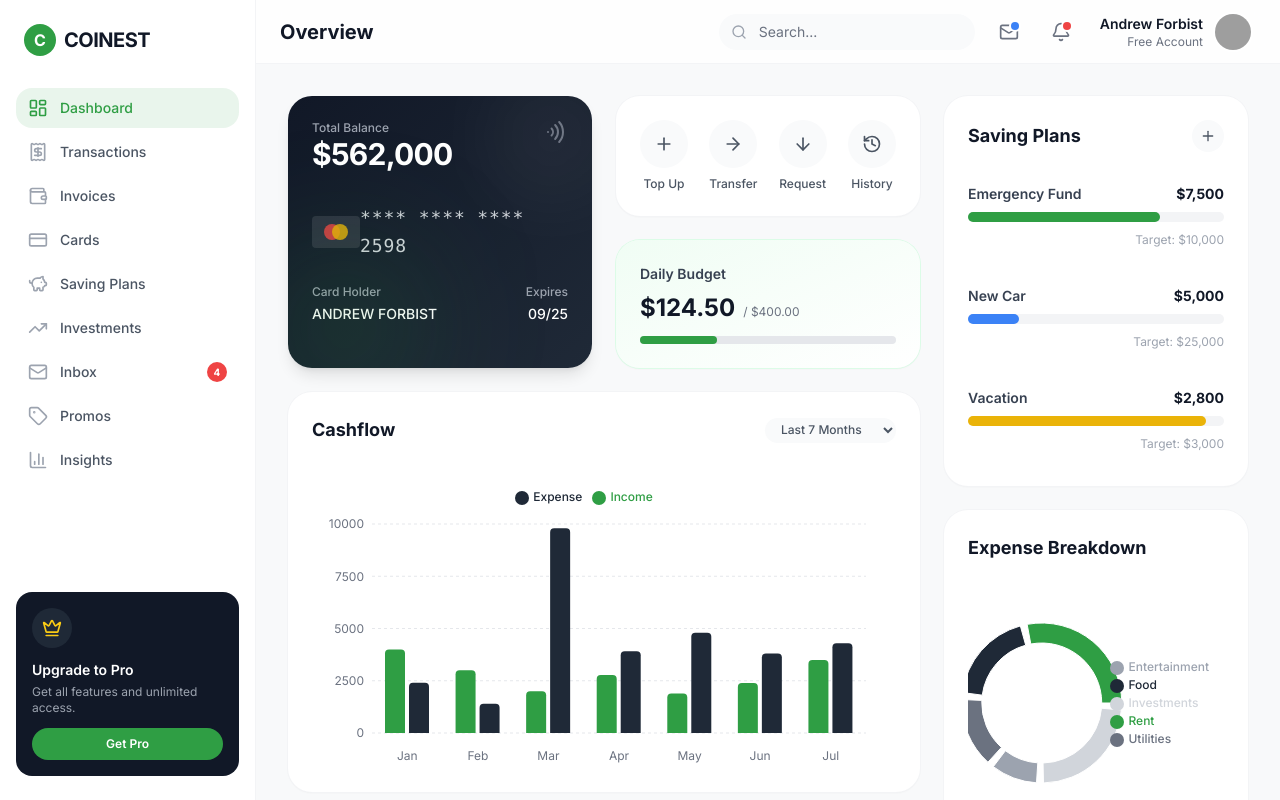
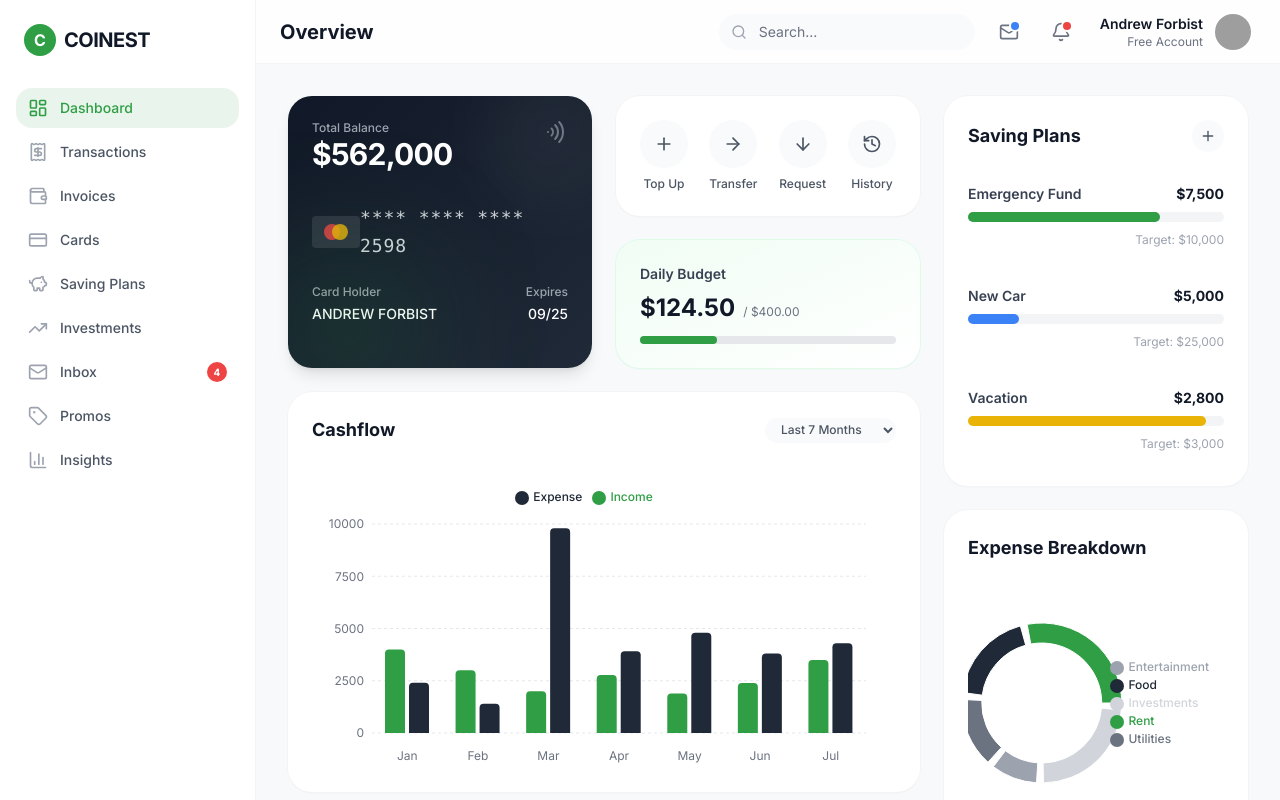
Before and after one commit to devanshpratapsingh888-code/Finance-App, a React (Vite) app: page / in a window 1280 px wide. Shown: the top 800 px of the page. Built offline with nearby package versions, Linux system fonts and the light colour scheme; grey boxes are pictures that could not be loaded.

Commit message:
Remove Upgrade to Pro card from Sidebar

```diff
--- a/src/layout/Sidebar.jsx
+++ b/src/layout/Sidebar.jsx
@@ -1,7 +1,7 @@
-import React from 'react';
+import React from 'react'; // Sidebar component
 import { navItems } from '../data/mockData';
 import { cn } from '../lib/utils';
-import { Crown } from 'lucide-react';
+
 
 const Sidebar = ({ activePath = "/" }) => {
     return (
@@ -37,16 +37,7 @@ const Sidebar = ({ activePath = "/" }) => {
                 })}
             </nav>
 
-            <div className="absolute bottom-6 left-4 right-4 rounded-2xl bg-gray-900 p-4 text-white">
-                <div className="mb-3 flex h-10 w-10 items-center justify-center rounded-full bg-gray-800">
-                    <Crown className="h-5 w-5 text-yellow-400" />
-                </div>
-                <h4 className="mb-1 text-sm font-semibold">Upgrade to Pro</h4>
-                <p className="mb-3 text-xs text-gray-400">Get all features and unlimited access.</p>
-                <button className="w-full rounded-lg bg-primary py-2 text-xs font-semibold text-white transition-opacity hover:opacity-90">
-                    Get Pro
-                </button>
-            </div>
+
         </aside>
     );
 };
```
